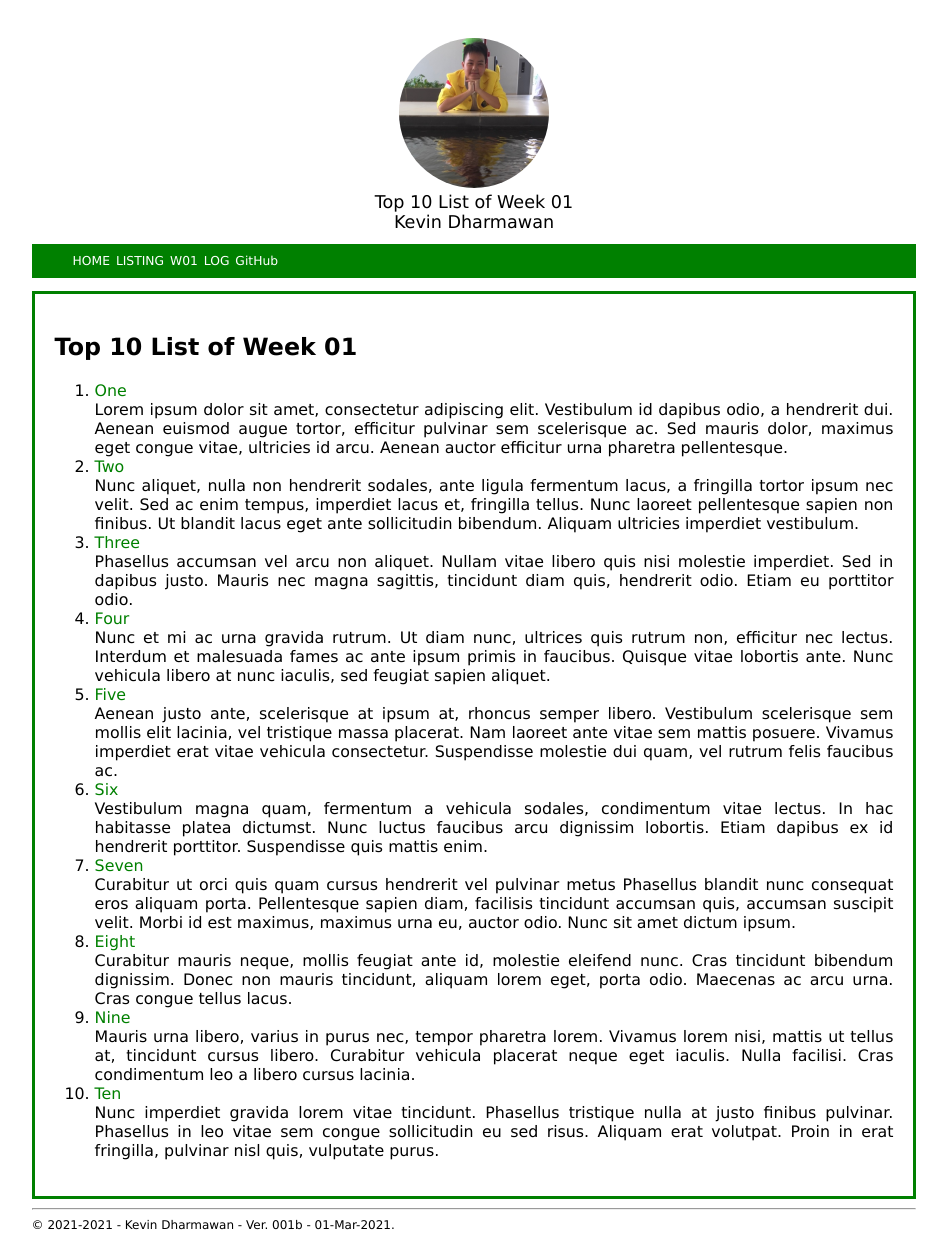
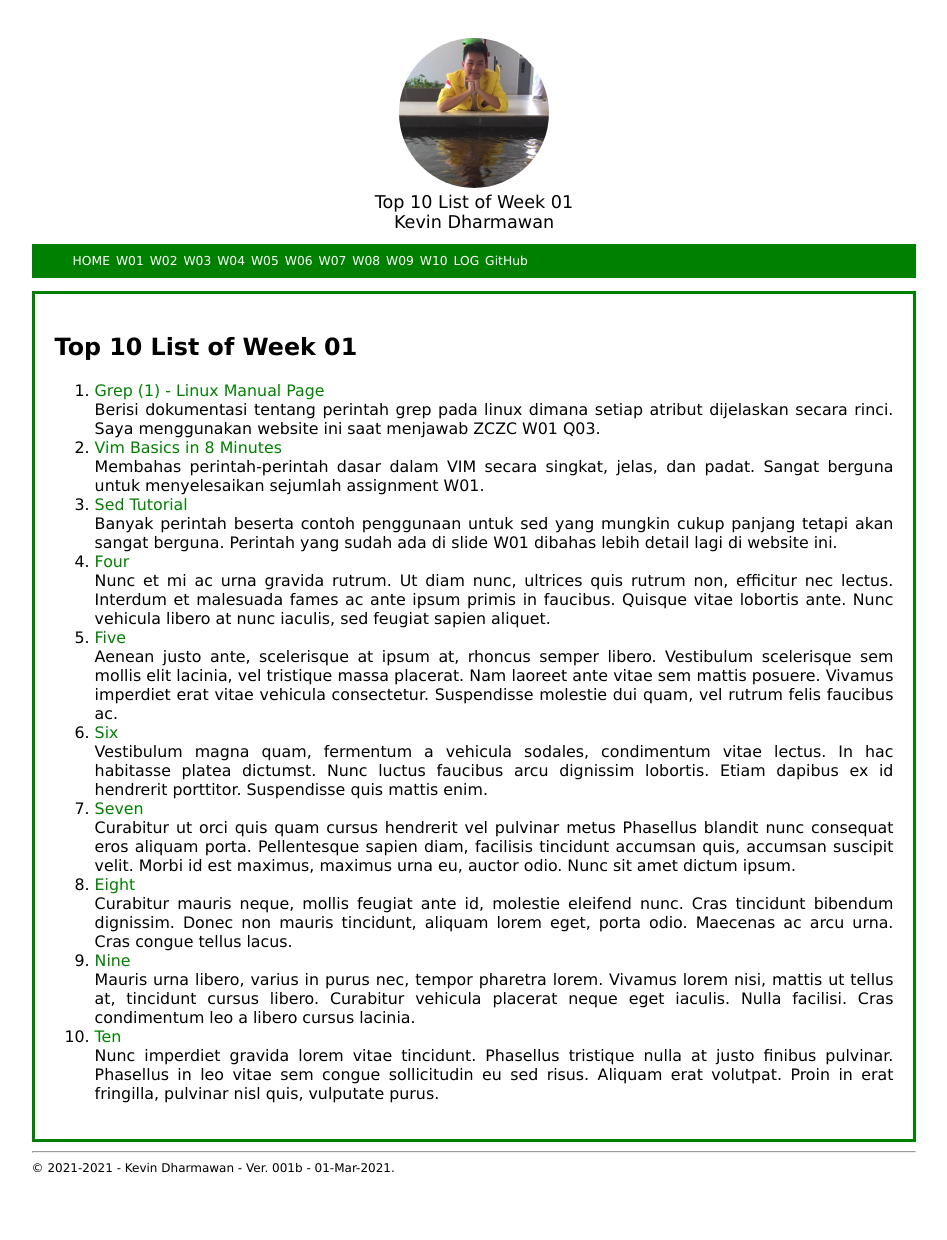
Before and after one commit to kevindharmawan/os211, a Jekyll site: the page built from w01.md, in a window 1280 px wide. Shown: the whole page, without its empty margins (166-1113 px from the left). Built offline with Jekyll 4.4.1, drawn with Linux system fonts in a browser that asks for light colours; our own code applies the rules of GitHub Pages for plain Markdown files; after the commit the page ends 1183 px from its top, so only the background shows below that.

Commit message:
Edit navbar and added a few top 10 list

```diff
--- a/_includes/navbar.html
+++ b/_includes/navbar.html
@@ -5,9 +5,8 @@
 <nav class="navbar">
   <ul>
     <li class='listitem'><a href='{{ site.baseurl }}/'>HOME</a></li>
-    <li class='listitem'><a href='{{ site.baseurl }}/004.html'>LISTING</a></li>
+    <!-- <li class='listitem'><a href='{{ site.baseurl }}/004.html'>LISTING</a></li> -->
     <li class='listitem'><a href='{{ site.baseurl }}/W01/'>W01</a></li>
-<!--
     <li class='listitem'><a href='{{ site.baseurl }}/W02/'>W02</a></li>
     <li class='listitem'><a href='{{ site.baseurl }}/W03/'>W03</a></li>
     <li class='listitem'><a href='{{ site.baseurl }}/W04/'>W04</a></li>
@@ -17,6 +16,7 @@
     <li class='listitem'><a href='{{ site.baseurl }}/W08/'>W08</a></li>
     <li class='listitem'><a href='{{ site.baseurl }}/W09/'>W09</a></li>
     <li class='listitem'><a href='{{ site.baseurl }}/W10/'>W10</a></li>
+<!--
     <li class='listitem'><a href='{{ site.baseurl }}/TXT/mypubkey.txt'>KEY</a></li>
     <li class='listitem'><a href='{{ site.baseurl }}/TXT/myrank.txt'>RANK</a></li>
 -->
--- a/w01.md
+++ b/w01.md
@@ -5,26 +5,17 @@ permalink: /W01/
 
 # Top 10 List of Week 01
 
-1. [One](https://en.wikipedia.org/wiki/1)<br>
-Lorem ipsum dolor sit amet, consectetur adipiscing elit.
-Vestibulum id dapibus odio, a hendrerit dui.
-Aenean euismod augue tortor, efficitur pulvinar sem scelerisque ac.
-Sed mauris dolor, maximus eget congue vitae, ultricies id arcu.
-Aenean auctor efficitur urna pharetra pellentesque.
+1. [Grep (1) - Linux Manual Page](https://man7.org/linux/man-pages/man1/grep.1.html)<br>
+Berisi dokumentasi tentang perintah grep pada linux dimana setiap atribut dijelaskan secara rinci.
+Saya menggunakan website ini saat menjawab ZCZC W01 Q03.
 
-2. [Two](https://en.wikipedia.org/wiki/2)<br>
-Nunc aliquet, nulla non hendrerit sodales, ante ligula fermentum lacus, a fringilla tortor ipsum nec velit.
-Sed ac enim tempus, imperdiet lacus et, fringilla tellus.
-Nunc laoreet pellentesque sapien non finibus.
-Ut blandit lacus eget ante sollicitudin bibendum.
-Aliquam ultricies imperdiet vestibulum.
+2. [Vim Basics in 8 Minutes](https://www.youtube.com/watch?v=ggSyF1SVFr4&t=80s)<br>
+Membahas perintah-perintah dasar dalam VIM secara singkat, jelas, dan padat.
+Sangat berguna untuk menyelesaikan sejumlah assignment W01.
 
-3. [Three](https://en.wikipedia.org/wiki/3)<br>
-Phasellus accumsan vel arcu non aliquet.
-Nullam vitae libero quis nisi molestie imperdiet.
-Sed in dapibus justo.
-Mauris nec magna sagittis, tincidunt diam quis, hendrerit odio.
-Etiam eu porttitor odio.
+3. [Sed Tutorial](https://www.panix.com/%7Eelflord/unix/sed.html)<br>
+Banyak perintah beserta contoh penggunaan untuk sed yang mungkin cukup panjang tetapi akan sangat berguna.
+Perintah yang sudah ada di slide W01 dibahas lebih detail lagi di website ini.
 
 4. [Four](https://en.wikipedia.org/wiki/4)<br>
 Nunc et mi ac urna gravida rutrum.
```
